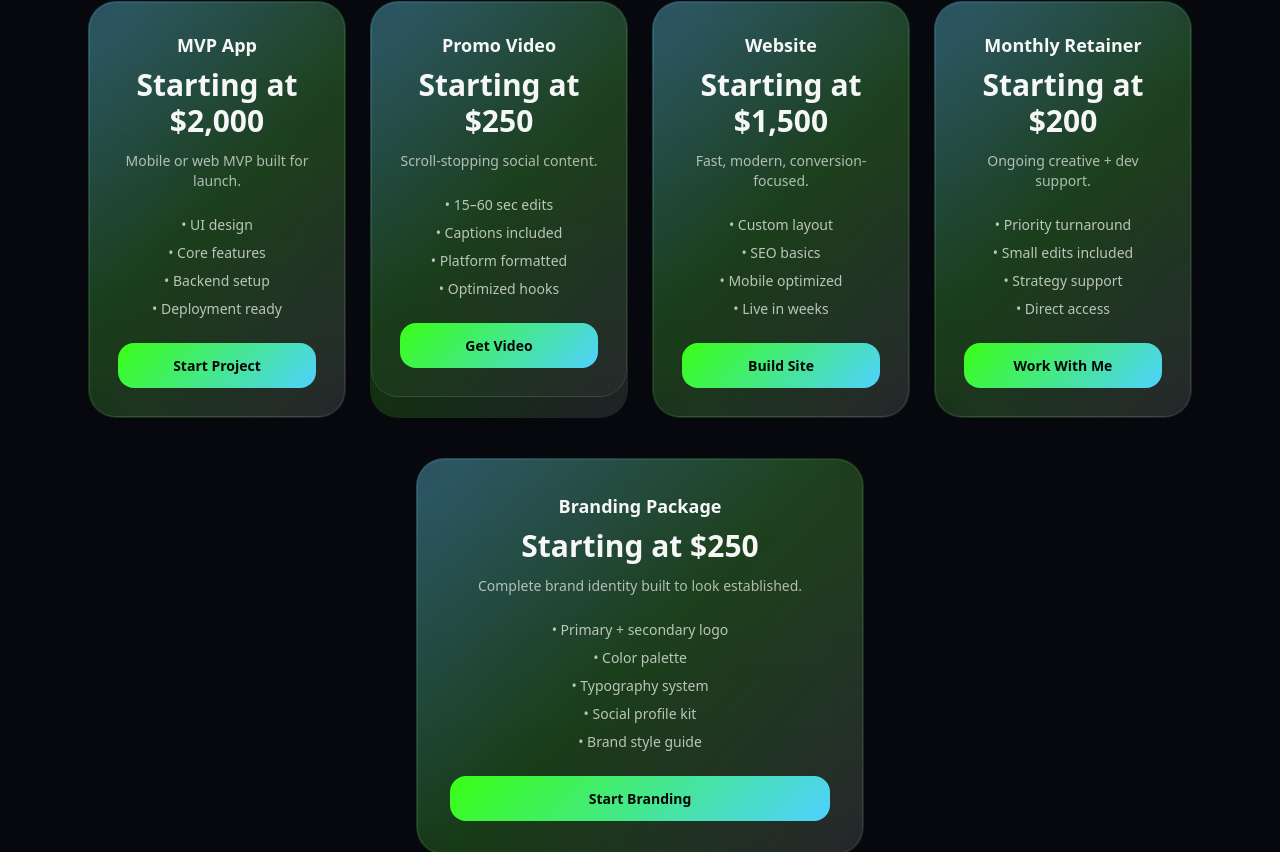
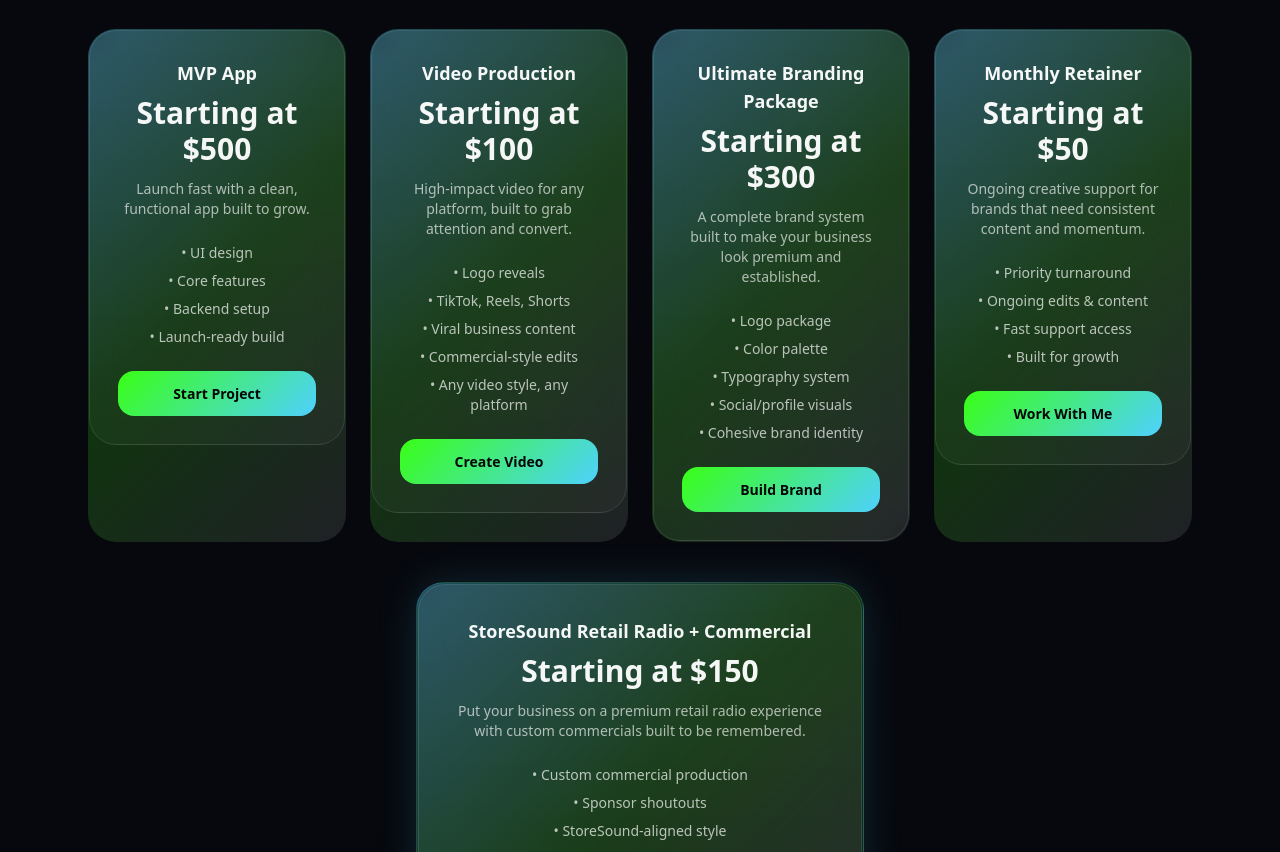
Before and after one commit to TSwizzl3/zero2sixty-site, a Next.js app: page / in a window 1280 px wide. Shown: the part 1368-2220 px from the top of the page. Built offline with nearby package versions, Linux system fonts and the light colour scheme; no server answers.

Commit message:
Update pricing section with new offers and StoreSound radio

```diff
--- a/src/components/pricing-section.tsx
+++ b/src/components/pricing-section.tsx
@@ -8,26 +8,31 @@ export function PricingSection() {
       <div className="container6">
         <h2 className="h2 text-center">Pricing</h2>
         <p className="p max-w-2xl mx-auto text-center">
-          Clear scope. Clear price. No agency games.
+          Offers built to make your brand look bigger, sound better, and convert faster.
+        </p>
+
+        <p className="text-center text-sm text-white/50 mt-2">
+          No contracts. No fluff. Just results that scale your brand.
         </p>
 
         {/* TOP 4 PACKAGES */}
         <div className="mt-12 grid gap-6 md:grid-cols-2 lg:grid-cols-4">
+
           {/* MVP APP */}
           <div className="surface hover-lift">
             <div className="surface-inner p-7 text-center">
               <div className="text-lg font-semibold">MVP App</div>
               <div className="mt-2 text-3xl font-bold">
-                Starting at $2,000
+                Starting at $500
               </div>
               <div className="mt-3 text-sm text-white/65">
-                Mobile or web MVP built for launch.
+                Launch fast with a clean, functional app built to grow.
               </div>
               <ul className="mt-6 space-y-2 text-sm text-white/70">
                 <li>• UI design</li>
                 <li>• Core features</li>
                 <li>• Backend setup</li>
-                <li>• Deployment ready</li>
+                <li>• Launch-ready build</li>
               </ul>
               <Link href="/start" className="btn btn-primary mt-6 w-full">
                 Start Project
@@ -35,46 +40,48 @@ export function PricingSection() {
             </div>
           </div>
 
-          {/* PROMO VIDEO */}
+          {/* VIDEO PRODUCTION */}
           <div className="surface hover-lift">
             <div className="surface-inner p-7 text-center">
-              <div className="text-lg font-semibold">Promo Video</div>
+              <div className="text-lg font-semibold">Video Production</div>
               <div className="mt-2 text-3xl font-bold">
-                Starting at $250
+                Starting at $100
               </div>
               <div className="mt-3 text-sm text-white/65">
-                Scroll-stopping social content.
+                High-impact video for any platform, built to grab attention and convert.
               </div>
               <ul className="mt-6 space-y-2 text-sm text-white/70">
-                <li>• 15–60 sec edits</li>
-                <li>• Captions included</li>
-                <li>• Platform formatted</li>
-                <li>• Optimized hooks</li>
+                <li>• Logo reveals</li>
+                <li>• TikTok, Reels, Shorts</li>
+                <li>• Viral business content</li>
+                <li>• Commercial-style edits</li>
+                <li>• Any video style, any platform</li>
               </ul>
               <Link href="/start" className="btn btn-primary mt-6 w-full">
-                Get Video
+                Create Video
               </Link>
             </div>
           </div>
 
-          {/* WEBSITE */}
+          {/* ULTIMATE BRANDING */}
           <div className="surface hover-lift">
             <div className="surface-inner p-7 text-center">
-              <div className="text-lg font-semibold">Website</div>
+              <div className="text-lg font-semibold">Ultimate Branding Package</div>
               <div className="mt-2 text-3xl font-bold">
-                Starting at $1,500
+                Starting at $300
               </div>
               <div className="mt-3 text-sm text-white/65">
-                Fast, modern, conversion-focused.
+                A complete brand system built to make your business look premium and established.
               </div>
               <ul className="mt-6 space-y-2 text-sm text-white/70">
-                <li>• Custom layout</li>
-                <li>• SEO basics</li>
-                <li>• Mobile optimized</li>
-                <li>• Live in weeks</li>
+                <li>• Logo package</li>
+                <li>• Color palette</li>
+                <li>• Typography system</li>
+                <li>• Social/profile visuals</li>
+                <li>• Cohesive brand identity</li>
               </ul>
               <Link href="/start" className="btn btn-primary mt-6 w-full">
-                Build Site
+                Build Brand
               </Link>
             </div>
           </div>
@@ -84,16 +91,16 @@ export function PricingSection() {
             <div className="surface-inner p-7 text-center">
               <div className="text-lg font-semibold">Monthly Retainer</div>
               <div className="mt-2 text-3xl font-bold">
-                Starting at $200
+                Starting at $50
               </div>
               <div className="mt-3 text-sm text-white/65">
-                Ongoing creative + dev support.
+                Ongoing creative support for brands that need consistent content and momentum.
               </div>
               <ul className="mt-6 space-y-2 text-sm text-white/70">
                 <li>• Priority turnaround</li>
-                <li>• Small edits included</li>
-                <li>• Strategy support</li>
-                <li>• Direct access</li>
+                <li>• Ongoing edits & content</li>
+                <li>• Fast support access</li>
+                <li>• Built for growth</li>
               </ul>
               <Link href="/start" className="btn btn-primary mt-6 w-full">
                 Work With Me
@@ -102,28 +109,30 @@ export function PricingSection() {
           </div>
         </div>
 
-        {/* CENTERED BRANDING PACKAGE */}
+        {/* STORESOUND RADIO OFFER */}
         <div className="mt-10 flex justify-center">
-          <div className="surface hover-lift max-w-md w-full">
+          <div className="surface hover-lift max-w-md w-full border border-[var(--blue)]/20 shadow-[0_0_40px_rgba(79,209,255,0.15)]">
             <div className="surface-inner p-8 text-center">
-              <div className="text-lg font-semibold">Branding Package</div>
+              <div className="text-lg font-semibold">
+                StoreSound Retail Radio + Commercial
+              </div>
               <div className="mt-2 text-3xl font-bold">
-                Starting at $250
+                Starting at $150
               </div>
               <div className="mt-3 text-sm text-white/65">
-                Complete brand identity built to look established.
+                Put your business on a premium retail radio experience with custom commercials built to be remembered.
               </div>
 
               <ul className="mt-6 space-y-2 text-sm text-white/70">
-                <li>• Primary + secondary logo</li>
-                <li>• Color palette</li>
-                <li>• Typography system</li>
-                <li>• Social profile kit</li>
-                <li>• Brand style guide</li>
+                <li>• Custom commercial production</li>
+                <li>• Sponsor shoutouts</li>
+                <li>• StoreSound-aligned style</li>
+                <li>• Retail-ready audio branding</li>
+                <li>• Ready-to-air delivery</li>
               </ul>
 
               <Link href="/start" className="btn btn-primary mt-6 w-full">
-                Start Branding
+                Get On The Radio
               </Link>
             </div>
           </div>
```
